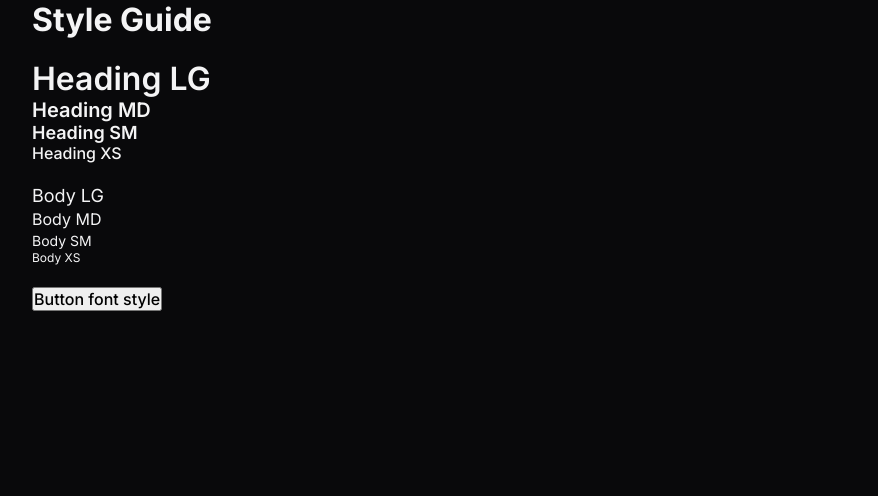
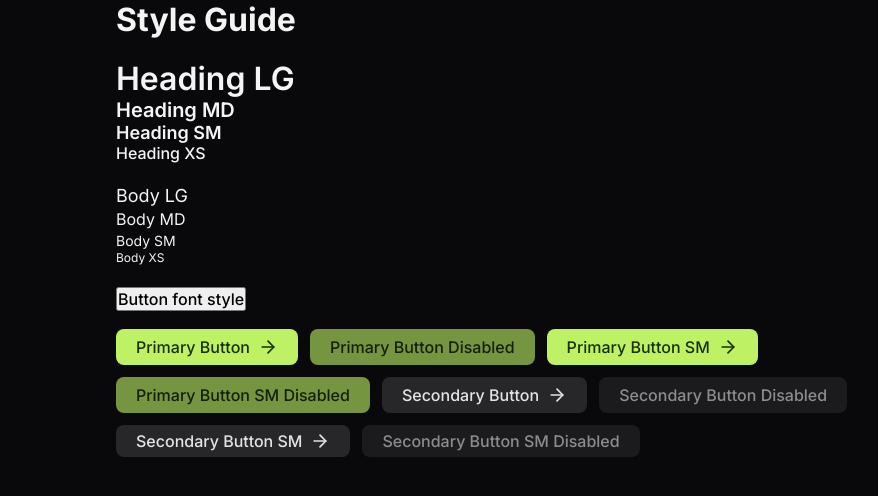
Before and after one commit to cleber-risu/planner-vue-ts, a Vue app: page /guide in a window 1280 px wide. Shown: the top 496 px of the page, without its empty margins (128-1006 px from the left). Built offline with nearby package versions, Linux system fonts and the light colour scheme.

Commit message:
add BaseButton component and edit module.scss

```diff
--- /dev/null
+++ b/src/components/base/BaseButton.vue
@@ -0,0 +1,23 @@
+<script setup lang="ts">
+import { computed } from 'vue'
+import type { TypesButton } from '@/types/typesButton'
+
+interface IBaseButton {
+  type: 'button' | 'submit'
+  typeButton: TypesButton
+}
+
+const props = defineProps<IBaseButton>()
+
+const disabled = computed<boolean>(() => {
+  return props.typeButton.includes('disabled')
+})
+</script>
+
+<template>
+  <button :type="type" :class="typeButton" :disabled="disabled">
+    <slot></slot>
+  </button>
+</template>
+
+<style lang="scss" scoped></style>
--- a/src/sass/module.scss
+++ b/src/sass/module.scss
@@ -11,6 +11,7 @@
   padding: 0.8rem 2rem;
 
   border-radius: 0.8rem;
+  border: none;
 
   @extend .fs-button;
 }
@@ -20,7 +21,7 @@
   cursor: not-allowed;
 }
 
-.primary-button-md {
+.primary-button {
   @extend %button-base;
 
   background: $green-300;
@@ -40,21 +41,20 @@
   }
 
   &--disabled {
-    @extend .primary-button-md, %button-base-disabled;
+    @extend .primary-button, %button-base-disabled;
   }
 
   &--sm {
-    @extend .primary-button-md;
-
-    padding-block: 5rem;
+    @extend .primary-button;
+    padding-block: 0.6rem;
   }
 
   &--sm-disabled {
-    @extend .primary-button-md--sm, %button-base-disabled;
+    @extend .primary-button--sm, %button-base-disabled;
   }
 }
 
-.seconday-button-md {
+.secondary-button {
   @extend %button-base;
 
   background: $gray-800;
@@ -74,17 +74,16 @@
   }
 
   &--disabled {
-    @extend .seconday-button-md, %button-base-disabled;
+    @extend .secondary-button, %button-base-disabled;
   }
 
   &--sm {
-    @extend .seconday-button-md;
-
-    padding-block: 5rem;
+    @extend .secondary-button;
+    padding-block: 0.6rem;
   }
 
   &--sm-disabled {
-    @extend .seconday-button-md--sm, %button-base-disabled;
+    @extend .secondary-button--sm, %button-base-disabled;
   }
 }
 
--- /dev/null
+++ b/src/types/typesButton.ts
@@ -0,0 +1,9 @@
+export type TypesButton =
+  | 'primary-button'
+  | 'primary-button--disabled'
+  | 'primary-button--sm'
+  | 'primary-button--sm-disabled'
+  | 'secondary-button'
+  | 'secondary-button--disabled'
+  | 'secondary-button--sm'
+  | 'secondary-button--sm-disabled'
--- a/src/views/GuideView.vue
+++ b/src/views/GuideView.vue
@@ -1,4 +1,8 @@
-<script setup lang="ts"></script>
+<script setup lang="ts">
+import { ArrowRight } from 'lucide-vue-next'
+
+import BaseButton from '@/components/base/BaseButton.vue'
+</script>
 
 <template>
   <div class="container fonts">
@@ -16,15 +20,61 @@
     <br />
     <button class="fs-button">Button font style</button>
   </div>
+  <div class="container buttons">
+    <BaseButton type="button" type-button="primary-button">
+      <span>Primary Button</span>
+      <div class="icon">
+        <ArrowRight :size="20" />
+      </div>
+    </BaseButton>
+    <BaseButton type="button" type-button="primary-button--disabled">
+      <span>Primary Button Disabled</span>
+    </BaseButton>
+    <BaseButton type="button" type-button="primary-button--sm">
+      <span>Primary Button SM</span>
+      <div class="icon">
+        <ArrowRight :size="20" />
+      </div>
+    </BaseButton>
+    <BaseButton type="button" type-button="primary-button--sm-disabled">
+      <span>Primary Button SM Disabled</span>
+    </BaseButton>
+    <BaseButton type="button" type-button="secondary-button">
+      <span>Secondary Button</span>
+      <div class="icon">
+        <ArrowRight :size="20" />
+      </div>
+    </BaseButton>
+    <BaseButton type="button" type-button="secondary-button--disabled">
+      <span>Secondary Button Disabled</span>
+    </BaseButton>
+    <BaseButton type="button" type-button="secondary-button--sm">
+      <span>Secondary Button SM</span>
+      <div class="icon">
+        <ArrowRight :size="20" />
+      </div>
+    </BaseButton>
+    <BaseButton type="button" type-button="secondary-button--sm-disabled">
+      <span>Secondary Button SM Disabled</span>
+    </BaseButton>
+  </div>
 </template>
 
 <style lang="scss" scoped>
 .container {
   margin: 0 auto;
-  width: 960px;
+  width: 792px;
+
+  margin-bottom: 1.8rem;
 
   &.fonts {
     color: $gray-100;
   }
+
+  &.buttons {
+    display: flex;
+    gap: 1.2rem;
+    flex-wrap: wrap;
+  }
 }
 </style>
```
